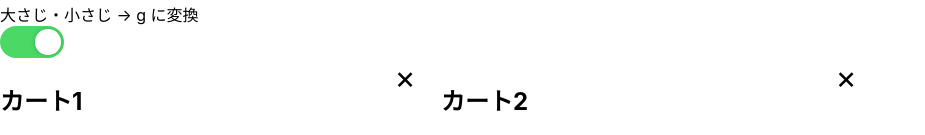
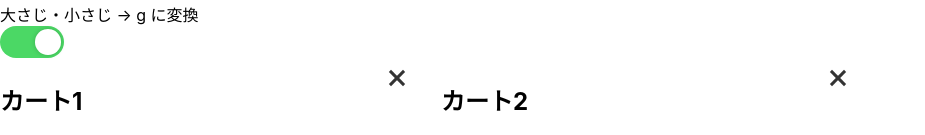
Before and after one commit to shimmen3141/calcart, a React (Create React App) app: page / in a window 1280 px wide. Shown: the part 225-360 px from the top of the page, without its empty margins (0-925 px from the left). Built offline with nearby package versions, Linux system fonts and the light colour scheme.

Commit message:
update:CloseButtonにcssを追加

```diff
--- a/src/components/common/CloseButton/CloseButton.css
+++ b/src/components/common/CloseButton/CloseButton.css
@@ -1,11 +1,10 @@
 .closeButton {
-  font-size: 32px;
-  border-radius: 50%;
+  /* border-radius: 50%; */
   position: absolute;
   display: flex;
   justify-content: center;
   align-items: center;
-  width: 2rem;
+  width: 3rem;
   height: 2rem;
   top: 0;
   right: 0;
@@ -13,8 +12,31 @@
   cursor: pointer;
   transition: 0.3s all;
 
+  &:before,
+  &:after {
+    /* 共通設定 */
+    content: "";
+    position: absolute;
+    top: 50%;
+    left: 50%;
+    width: 3px; /* 棒の幅（太さ） */
+    height: 20px; /* 棒の高さ */
+    background: #333;
+  }
+
+  &:before {
+    transform: translate(-50%, -50%) rotate(45deg);
+  }
+
+  &:after {
+    transform: translate(-50%, -50%) rotate(-45deg);
+  }
+
   &:hover {
-    background-color: #ff0000;
-    color: #fff;
+    background-color: #ff2020;
+  }
+
+  &:hover:before, &:hover:after {
+    background: #fff;
   }
 }
--- a/src/components/common/CloseButton/CloseButton.js
+++ b/src/components/common/CloseButton/CloseButton.js
@@ -2,9 +2,7 @@ import "./CloseButton.css";
 
 const CloseButton = ({ onClick, disabled }) => {
   return (
-    <div className="closeButton" onClick={onClick} disabled={disabled}>
-      ×
-    </div>
+    <div className="closeButton" onClick={onClick} disabled={disabled}></div>
   );
 };
 
```
